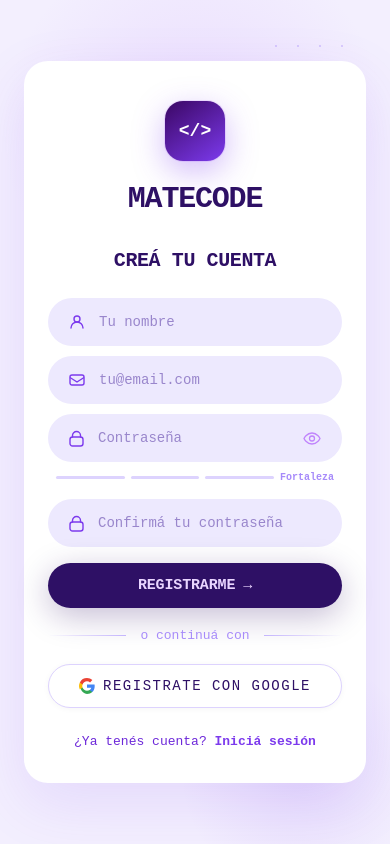
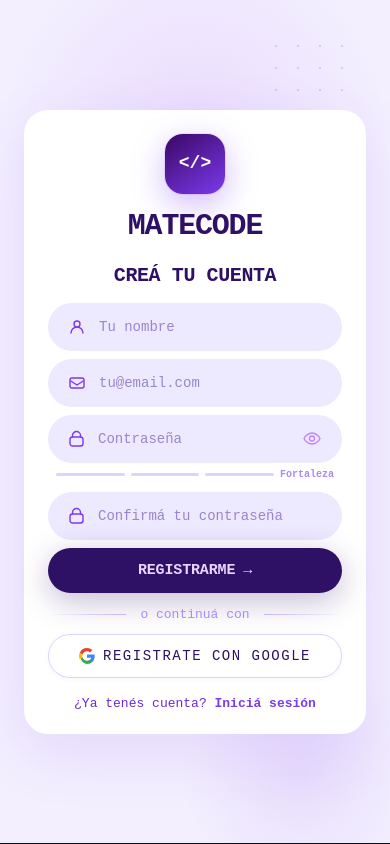
Before and after one commit to gerardodamacosta-ui/ProyectoM4_Gerardo-Acosta, a React (Vite) app: page /register in a window 390 px wide. Built offline with nearby package versions, Linux system fonts and the light colour scheme; no server answers.

Commit message:
fix: soluciono scroll fantasma en Login y Register separando capa de orbes decorativos

```diff
--- a/src/index.css
+++ b/src/index.css
@@ -138,7 +138,7 @@
 }
 
 #root {
-  min-height: 100svh;
+  min-height: calc(100svh - 1px);
   display: flex;
   flex-direction: column;
 }
--- a/src/pages/Login.module.css
+++ b/src/pages/Login.module.css
@@ -5,15 +5,23 @@
 
 /* ─── Página ─────────────────────────────────────────────────── */
 
-.page {
-  min-height: 100vh;
+.pageWrapper {
+  flex: 1;
   display: flex;
-  align-items: center;
-  justify-content: center;
+  flex-direction: column;
+  position: relative;
+  overflow: hidden;
   background: #f3effe;
   font-family: "Courier New", Courier, monospace;
-  position: relative;
-  overflow: hidden;
+}
+
+.page {
+  flex: 1;
+  display: flex;
+  align-items: safe center;
+  justify-content: center;
+  overflow-x: hidden;
+  overflow-y: auto;
 }
 
 /* ─── Decoración de fondo ─────────────────────────────────────── */
@@ -337,14 +345,42 @@
 
 @media (max-width: 600px) {
   .card {
-    padding-top: 40px;
+    padding-top: 28px;
     padding-right: 24px;
-    padding-bottom: 32px;
+    padding-bottom: 20px;
     padding-left: 24px;
+  }
+
+  .logoMark {
+    margin-bottom: 10px;
+  }
+
+  .tagline {
+    margin-bottom: 16px;
+  }
+
+  .subtitle {
+    margin-bottom: 12px;
+  }
+
+  .forgotRow {
+    margin-bottom: 12px;
+  }
+
+  .primaryBtn {
+    margin-bottom: 12px;
+  }
+
+  .divider {
+    margin-bottom: 10px;
   }
 
   .googleBtn {
     padding: 13px 16px;
     white-space: nowrap;
   }
+
+  .registerRow {
+    margin-top: 12px;
+  }
 }
--- a/src/pages/Login.tsx
+++ b/src/pages/Login.tsx
@@ -150,11 +150,12 @@
   }
 
   return (
-    <div className={styles.page}>
+    <div className={styles.pageWrapper}>
       <div className={styles.orb1} aria-hidden="true" />
       <div className={styles.orb2} aria-hidden="true" />
       <div className={styles.dotGrid} aria-hidden="true" />
 
+      <div className={styles.page}>
       <div className={styles.card}>
         {/* Marca */}
         <div className={styles.logoMark} aria-hidden="true">
@@ -270,6 +271,7 @@
           </Link>
         </p>
       </div>
+      </div>
     </div>
   );
 }
--- a/src/pages/Register.module.css
+++ b/src/pages/Register.module.css
@@ -4,15 +4,23 @@
 
 /* ─── Página ─────────────────────────────────────────────────── */
 
-.page {
-  min-height: 100vh;
+.pageWrapper {
+  flex: 1;
   display: flex;
-  align-items: center;
-  justify-content: center;
+  flex-direction: column;
+  position: relative;
+  overflow: hidden;
   background: #f3effe;
   font-family: "Courier New", Courier, monospace;
-  position: relative;
-  overflow: hidden;
+}
+
+.page {
+  flex: 1;
+  display: flex;
+  align-items: safe center;
+  justify-content: center;
+  overflow-x: hidden;
+  overflow-y: auto;
 }
 
 /* ─── Decoración de fondo ─────────────────────────────────────── */
@@ -388,21 +396,46 @@
 
 @media (max-width: 600px) {
   .card {
+    padding-top: 24px;
+    padding-right: 24px;
+    padding-bottom: 20px;
     padding-left: 24px;
-    padding-right: 24px;
+  }
+
+  .logoMark {
+    margin-bottom: 10px;
+  }
+
+  .brand {
+    margin-bottom: 12px;
   }
 
   .subtitle {
     text-align: center;
+    margin-bottom: 12px;
+  }
+
+  .inputGroup {
+    margin-bottom: 8px;
+  }
+
+  .strengthBar {
+    padding: 4px 8px 2px;
   }
 
   .primaryBtn {
     padding: 14px 0;
-    margin-top: 16px;
+    margin-top: 8px;
+    margin-bottom: 12px;
+  }
+
+  .divider {
+    margin-bottom: 10px;
   }
 
   .googleBtn {
     padding: 13px 16px;
     white-space: nowrap;
+    margin-bottom: 12px;
   }
 }
--- a/src/pages/Register.tsx
+++ b/src/pages/Register.tsx
@@ -191,11 +191,12 @@
   }`;
 
   return (
-    <div className={styles.page}>
+    <div className={styles.pageWrapper}>
       <div className={styles.orb1} aria-hidden="true" />
       <div className={styles.orb2} aria-hidden="true" />
       <div className={styles.dotGrid} aria-hidden="true" />
 
+      <div className={styles.page}>
       <div className={styles.card}>
         <div className={styles.logoMark} aria-hidden="true">
           {"</>"}
@@ -438,6 +439,7 @@
           </Link>
         </p>
       </div>
+      </div>
     </div>
   );
 }
```
